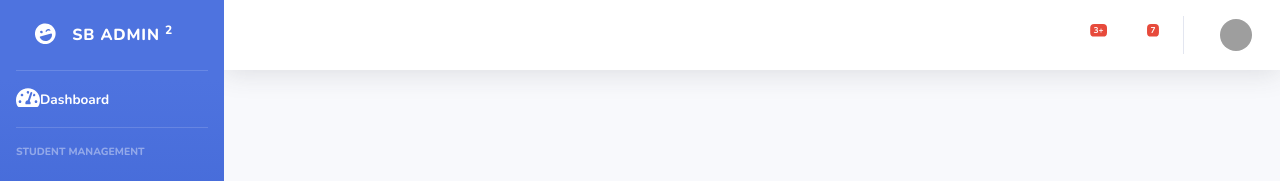
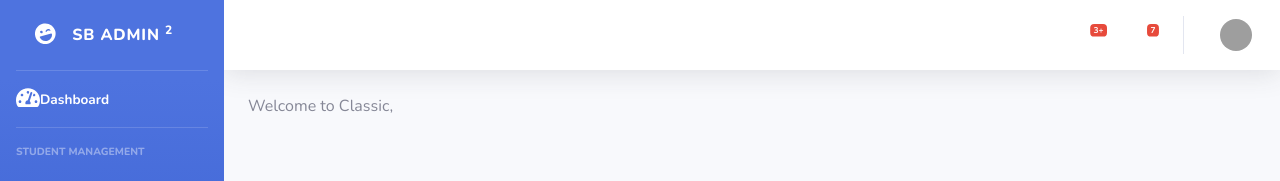
Before and after one commit to extreme-coder/govsim-ui-old, a React (Create React App) app: page /dashboard in a window 1280 px wide. Shown: the top 181 px of the page. Built offline with nearby package versions, Linux system fonts and the light colour scheme; grey boxes are pictures that could not be loaded; what react-redux-loading-bar, redux-axios-middleware would draw is missing.

Commit message:
added dashboard home component which user is redirected to if logged in

```diff
--- a/src/Routes.jsx
+++ b/src/Routes.jsx
@@ -11,11 +11,13 @@ import AddRoom from './AddRoom';
 import Teachers from './teachers';
 import SchoolSignUp from './SchoolSignUp';
 import SignupPage from './pages/SignupPage';
+import DashboardHome from "./pages/DashboardHome"
 import {
     BrowserRouter as Router,
     Switch,
     Route,
     Link,
+    Redirect,
     withRouter
   } from "react-router-dom";
 
@@ -24,6 +26,17 @@ import Students from './Students';
 import BasePage from './layout/BasePage'
 
 const Routes = ({ location }) => {
+    let homepage
+    if(localStorage.getItem('user') == null){
+        homepage = (<Login/>)
+    } else {
+        homepage = (<Redirect
+            to={{
+              pathname: "/dashboard",
+              state: { from: location }
+            }}
+          />)
+    }
     return (
         <BasePage>
             <Switch>
@@ -32,7 +45,7 @@ const Routes = ({ location }) => {
             </Route>
 
             <Route path="/login">
-                <Login />
+                {homepage}
             </Route>
 
             <Route path="/rooms/:id" component={AddRoom}/>
@@ -60,6 +73,10 @@ const Routes = ({ location }) => {
             <Route path="/schoolsignup">
                 <SchoolSignUp />
             </Route>
+
+            <Route path="/dashboard">
+                <DashboardHome />
+            </Route>
             </Switch>
         </BasePage>
     )
--- /dev/null
+++ b/src/pages/DashboardHome.jsx
@@ -0,0 +1,17 @@
+import React from 'react';
+
+class DashboardHome extends React.Component{
+    render(){
+        let loggedInUser = ''
+        if (localStorage.getItem('user') != null) {
+            loggedInUser = JSON.parse(localStorage.getItem('user')).user.username
+        }
+        return(
+            <div>
+                Welcome to Classic, {loggedInUser}
+            </div>
+        )
+    }
+}
+
+export default DashboardHome
```
